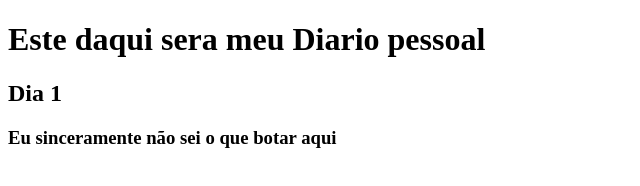
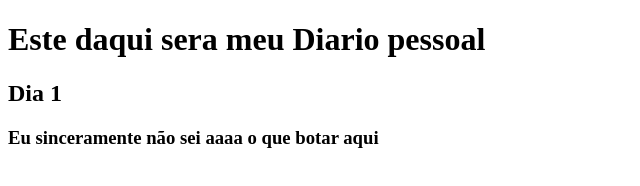
Before and after one commit to FelipeAstrk/Meusite, a plain HTML site: page index.html in a window 1280 px wide. Shown: the full height of the page, 0-640 px from the left. Drawn offline with Linux system fonts and the light colour scheme.

Commit message:
Update index.html

```diff
--- a/index.html
+++ b/index.html
@@ -7,7 +7,7 @@
 <h1>Este daqui sera meu Diario pessoal</h1>
 
    <h2> Dia 1 </h2>
-  <h3>Eu sinceramente não sei o que botar aqui</h3>
+  <h3>Eu sinceramente não sei aaaa  o que botar aqui</h3>
 
 
 </body>
```
